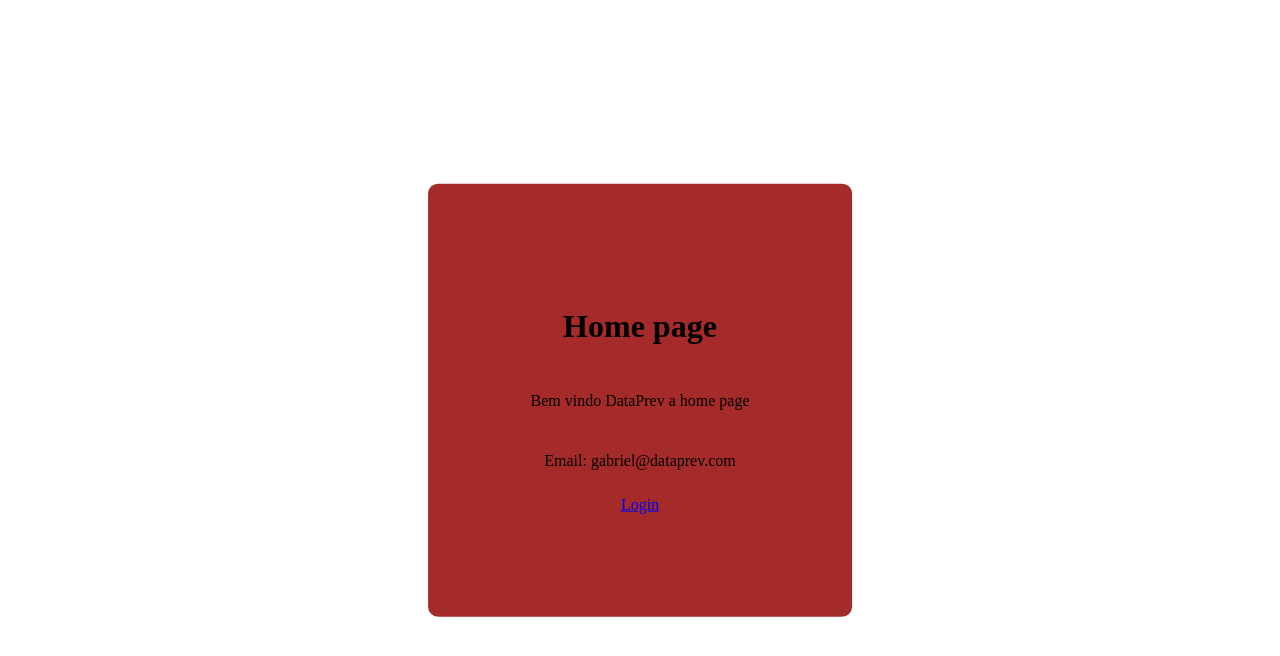
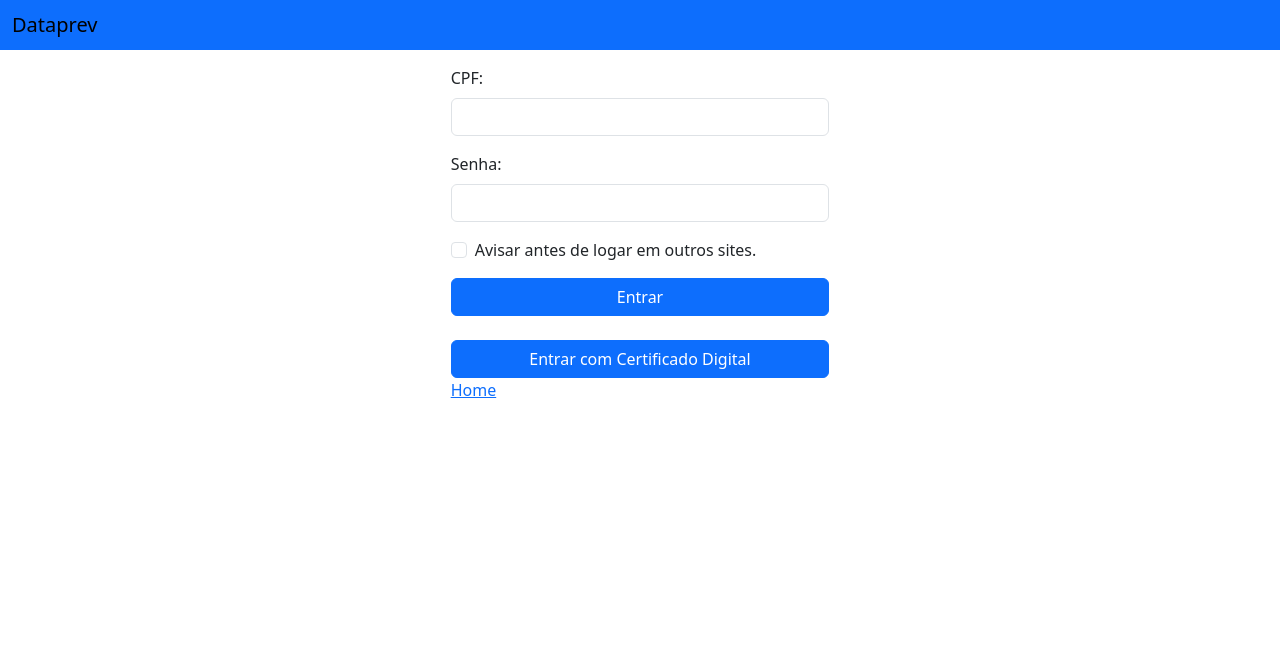
Before and after one commit to GabrielTavares2305/tela_de_login, a Flask app: page / in a window 1280 px wide. Shown: the top 656 px of the page. Run offline with Flask 3, Linux system fonts and the light colour scheme; parts of the project's set-up code (start-up, migrations or seed data) failed here and were passed over.

Commit message:
new file

```diff
--- a/app/route.py
+++ b/app/route.py
@@ -2,6 +2,12 @@
 from flask import render_template, url_for
 
 @app.route('/')
+def loginpage():
+    return render_template('login.html')
+
+
+
+@app.route('/home/')
 def homepage():
     usuario = 'DataPrev'
     email = 'gabriel@dataprev.com'
@@ -11,9 +17,3 @@
     }
 
     return render_template('index.html', context=context)
-
-
-
-@app.route('/login/')
-def loginpage():
-    return render_template('login.html')
--- a/app/templates/index.html
+++ b/app/templates/index.html
@@ -12,7 +12,7 @@
     align-content: center;
     align-items: center;
     gap: 10px;
-    background-color: brown;
+    background-color: rgb(34, 44, 185);
     position: absolute;
     top: 50%;
     left: 50%;
--- a/app/templates/login.html
+++ b/app/templates/login.html
@@ -1,43 +1,58 @@
 <!DOCTYPE html>
-<html lang="pt-br">
+<html lang="en">
+
 <head>
     <meta charset="UTF-8">
     <meta name="viewport" content="width=device-width, initial-scale=1.0">
-    <title>Tela de Login</title>
-    <style>
-        .container{
-    display: flex;
-    flex-direction: column;
-    justify-content: center;
-    align-content: center;
-    align-items: center;
-    gap: 10px;
-    background-color: brown;
-    position: absolute;
-    top: 50%;
-    left: 50%;
-    transform: translate(-50%,-50%);
-    padding: 8%;
-    border-radius: 10px;
-}
+    <title>Document</title>
+    <link rel="stylesheet" href="style.css">
+    <link href="https://cdn.jsdelivr.net/npm/bootstrap@5.3.7/dist/css/bootstrap.min.css" rel="stylesheet"
+        integrity="sha384-LN+7fdVzj6u52u30Kp6M/trliBMCMKTyK833zpbD+pXdCLuTusPj697FH4R/5mcr" crossorigin="anonymous">
+</head>
 
-input{
-    width: 80%;
-    height: 40%;
-    outline: none;
-    font-size: 15px;
-}
-    </style>
-</head>
 <body>
 
-    <div class="container">
-        <h1>Login</h1>
-        <input type="email" name="" id="" placeholder="Email">
-        <input type="password" name="" id="" placeholder="Senha">
-        <button>Enviar</button>
-        <a href="{{url_for('homepage')}}">Home</a>
+    <nav class="navbar bg-primary">
+        <div class="container-fluid">
+            <span class="navbar-brand mb-0 h1">Dataprev</span>
+        </div>
+    </nav>
+
+    <div class="container-fluid">
+        <div class="row align-items-center justify-content-center">
+            <div class="col-4">
+                <div class="container mt-3">
+                    <form action="">
+                        <div class="mb-3">
+                            <label for="cpf" class="form-label">CPF:</label>
+                            <input type="number" id="cpf" class="form-control">
+                        </div>
+                        <div class="mb-3">
+                            <label for="senha" class="form-label">Senha:</label>
+                            <input type="password" id="senha" class="form-control">
+                        </div>
+                        <div class="mb-3 form-check">
+                            <label for="avisar">Avisar antes de logar em outros sites.</label>
+                            <input type="checkbox" id="avisar" class="form-check-input">
+                        </div>
+                        <div class="d-grid">
+                            <button type="submit" class="btn btn-primary mb-4">Entrar</button>
+
+                            <button type="submit" class="btn btn-primary">Entrar com Certificado Digital</button>
+
+                            <a href="{{url_for('homepage')}}">Home</a>
+                        </div>
+                    </form>
+                </div>
+            </div>
+        </div>
     </div>
 
+
+
+    <script src="https://cdn.jsdelivr.net/npm/bootstrap@5.3.7/dist/js/bootstrap.bundle.min.js"
+        integrity="sha384-ndDqU0Gzau9qJ1lfW4pNLlhNTkCfHzAVBReH9diLvGRem5+R9g2FzA8ZGN954O5Q"
+        crossorigin="anonymous"></script>
 </body>
+
 </html>
--- a/app/templates/style.css
+++ b/app/templates/style.css
@@ -1,22 +0,0 @@
-.container{
-    display: flex;
-    flex-direction: column;
-    justify-content: center;
-    align-content: center;
-    align-items: center;
-    gap: 10px;
-    background-color: brown;
-    position: absolute;
-    top: 50%;
-    left: 50%;
-    transform: translate(-50%,-50%);
-    padding: 8%;
-    border-radius: 10px;
-}
-
-input{
-    width: 80%;
-    height: 40%;
-    outline: none;
-    font-size: 15px;
-}
```
Also changed, not shown: app/__init__.py (+7 -0 lines), app/models.py (added, +7 -0 lines).
